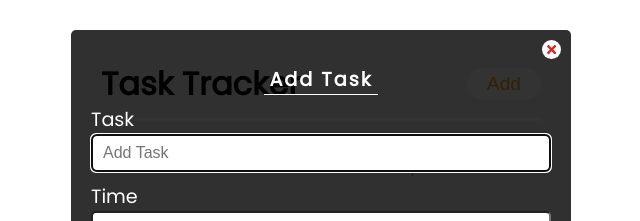
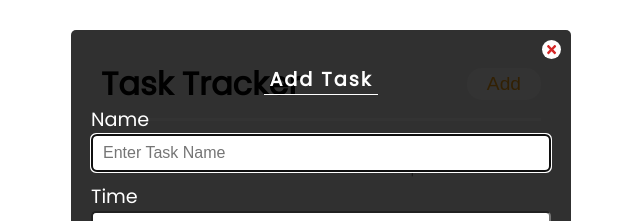
Before and after one commit to jasontwuk/React_task-tracker, a React (Create React App) app: page / in a window 1280 px wide. Both pictures are taken after a click on the button "Add". Shown: the top 221 px of the page, without its empty margins (319-959 px from the left). Built offline with nearby package versions, Linux system fonts and the light colour scheme.

Commit message:
change some wording

```diff
--- a/src/components/AddTaskForm.js
+++ b/src/components/AddTaskForm.js
@@ -23,7 +23,7 @@ const AddTaskForm = ({ onAdd, saveTask }) => {
 
     // *** check if the task is empty
     if (!name) {
-      alert("Please add a task.");
+      alert("Please enter a task name.");
       return;
     }
 
@@ -52,10 +52,10 @@ const AddTaskForm = ({ onAdd, saveTask }) => {
 
       <form onSubmit={onSubmit}>
         <div className="form-input">
-          <label>Task</label>
+          <label>Name</label>
           <input
             type="text"
-            placeholder="Add Task"
+            placeholder="Enter Task Name"
             value={name}
             onChange={(e) => setName(e.target.value)}
             id="input-task"
--- a/src/components/EditTaskForm.js
+++ b/src/components/EditTaskForm.js
@@ -22,7 +22,7 @@ const EditTaskForm = ({ onEdit, saveEditTask, clickedTask }) => {
 
     // *** check if the task is empty
     if (!name) {
-      alert("Please add a task.");
+      alert("Please enter a task name.");
       return;
     }
 
@@ -44,10 +44,10 @@ const EditTaskForm = ({ onEdit, saveEditTask, clickedTask }) => {
 
       <form onSubmit={onSubmit}>
         <div className="form-input">
-          <label>Task</label>
+          <label>Name</label>
           <input
             type="text"
-            placeholder="Add Task"
+            placeholder="Enter Task Name"
             value={name}
             onChange={(e) => setName(e.target.value)}
             id="input-task"
```
